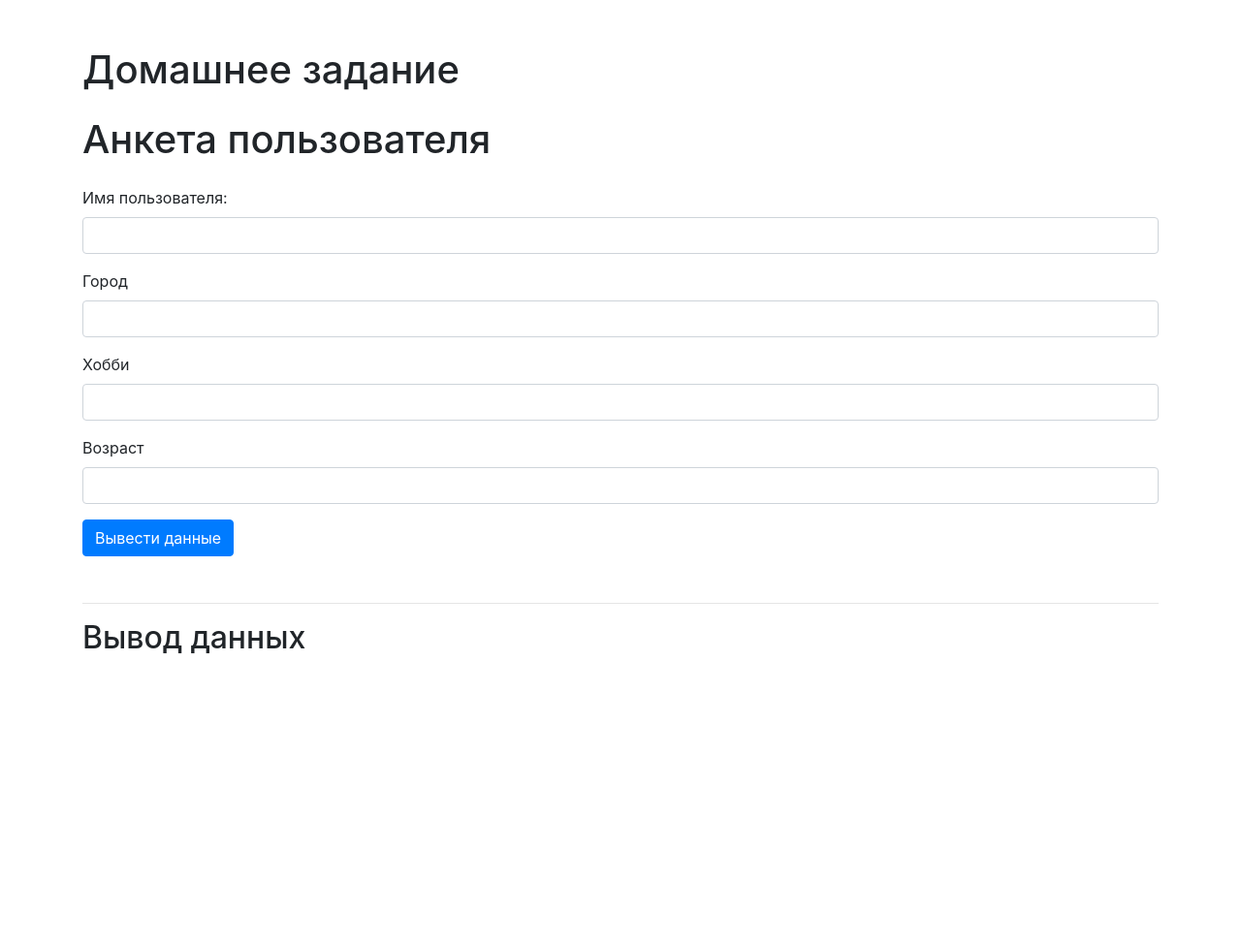
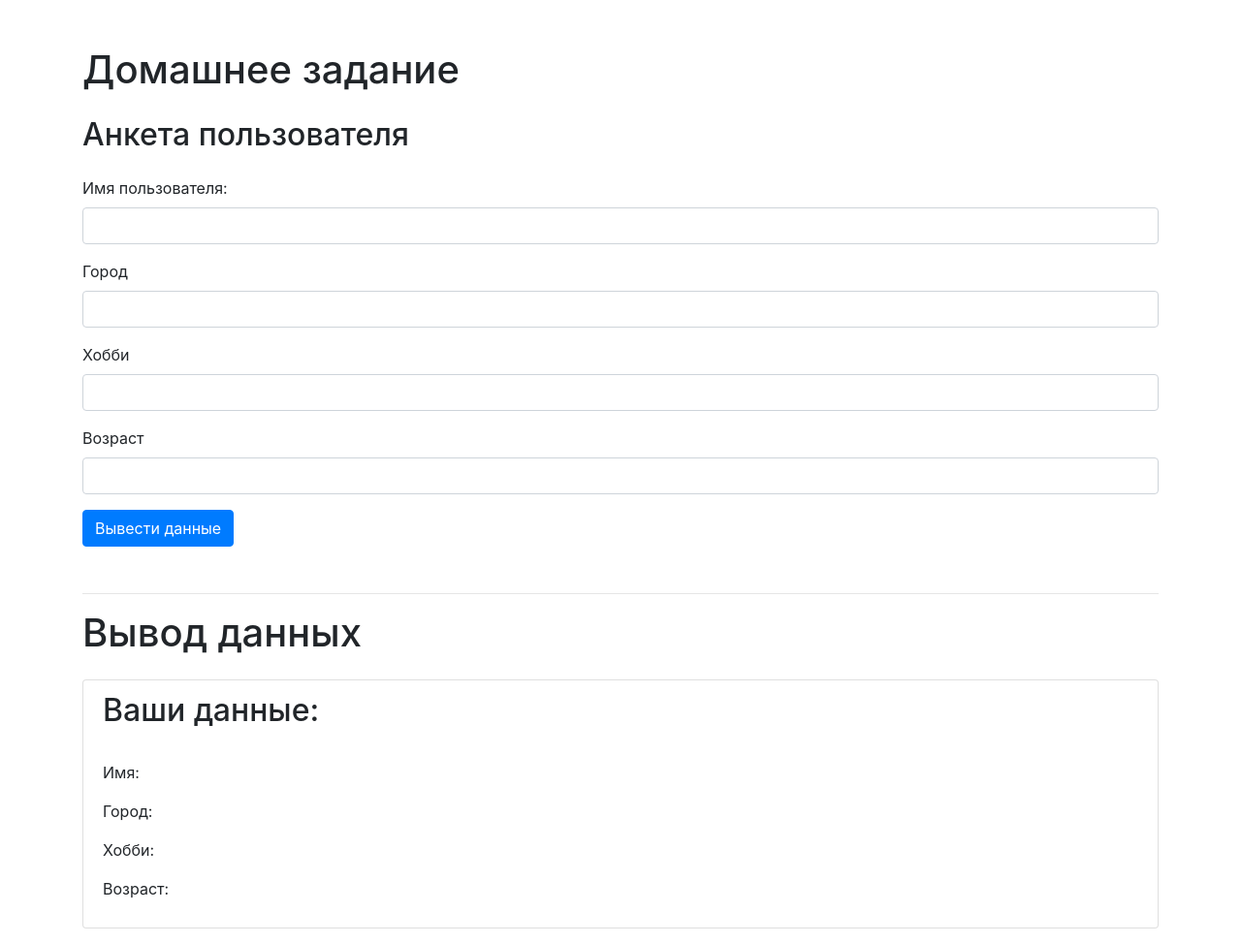
Before and after one commit to HoDzha/vd06.1, a Flask app: page / in a window 1280 px wide. Shown: the whole page at 97% size. Before the commit the page ends 674 px from the top, so only its background shows below. Run offline with Flask 3, Linux system fonts and the light colour scheme; some libraries are stand-ins or nearby versions.

Commit message:
Исправление ошибок

```diff
--- a/app/__init__.py
+++ b/app/__init__.py
@@ -1,7 +1,8 @@
 from flask import Flask
+
 
 #создаёт экземпляр класса Flask (переменную app)
 app = Flask(__name__)
-app.config['SECRET_KEY'] = 'your_secret_key'
+app.config['SECRET_KEY'] = 'bolshoy_secret_dlya_malenkoy_kompanii'
 
 from app import routes
--- a/app/routes.py
+++ b/app/routes.py
@@ -1,17 +1,26 @@
 from flask import render_template, request, redirect, url_for
 from app import app
-posts = []
+post = {
+    'username': '',
+    'usercity': '',
+    'userhobby': '',
+    'userage': '',
+}
+
 @app.route("/", methods=['GET', 'POST'])
 def index():
-    #использует метод POST, так как информация будет отправляться. Request method сравнивает данные с HTTP-запросом.
     if request.method == 'POST':
-        #функция request.form извлекает значение из соответствующих полей
-        title = request.form.get('title')
-        content = request.form.get('content')
-        #создаёт условие для проверки наличия данных в полях title и content
-        if title and content:
-            posts.append({'title': title, 'content': content})
-            #использует для обновления страницы и предотвращения повторной отправки формы.
+        username = request.form.get('username')
+        usercity = request.form.get('usercity')
+        userhobby = request.form.get('userhobby')
+        userage = request.form.get('userage')
+
+        # Проверка на пустые значения
+        if (username and usercity) and (userhobby and userage):
+            post['username'] = username
+            post['usercity'] = usercity
+            post['userhobby'] = userhobby
+            post['userage'] = userage
             return redirect(url_for('index'))
-            #возвращает отрендеренный шаблон с переданными данными постов
-    return render_template('blog.html', posts=posts)
+            # Передача данных в шаблон
+    return render_template('blog.html',**post)
--- a/app/templates/blog.html
+++ b/app/templates/blog.html
@@ -10,7 +10,7 @@
 
 <div class="container mt-5">
     <h1 class="mb-4">Домашнее задание</h1>
-    <h1 class="mb-4">Анкета пользователя</h1>
+    <h2 class="mb-4">Анкета пользователя</h2>
 
     <form method="POST" action="/" class="mb-5">
         <div class="form-group">
@@ -29,21 +29,19 @@
             <label for="userage">Возраст</label>
             <input type="text" class="form-control" id="userage" name="userage" required>
         </div>
-
-
-
         <button type="submit" class="btn btn-primary">Вывести данные</button>
     </form>
     <hr>
 
-    <h2 class="mb-4">Вывод данных</h2>
+    <h1 class="mb-4">Вывод данных</h1>
     <div class="list-group">
-        {% for post in posts %}
         <div class="list-group-item mb-3">
-            <h4 class="mb-2">{{ post.title }}</h4>
-            <p>{{ post.content }}</p>
+            <h2>Ваши данные:</h2><br>
+            <p>Имя: {{username}}</p>
+            <p>Город: {{usercity}}</p>
+            <p>Хобби: {{userhobby}}</p>
+             <p>Возраст: {{userage}}</p>
         </div>
-        {% endfor %}
     </div>
 </div>
     <script src="https://ajax.googleapis.com/ajax/libs/jquery/3.5.1/jquery.min.js"></script>
```
